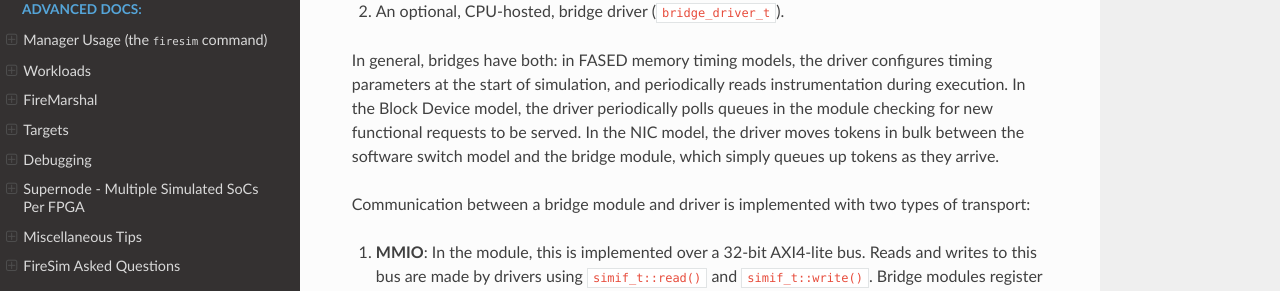
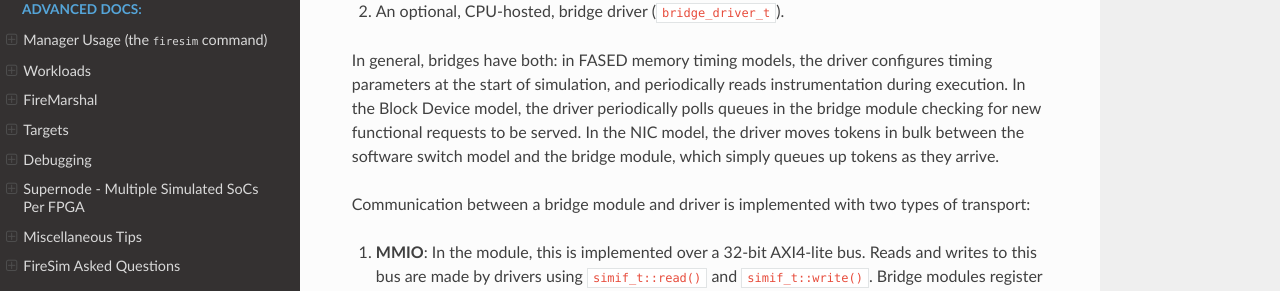
Before and after one commit to firesim/firesim, a Sphinx documentation site: the page built from docs/Golden-Gate/Bridges.rst, in a window 1280 px wide and 900 px high, scrolled down 2208 px. Shown: the part 207-498 px from the top of the window. Built offline with Sphinx 7.4.7 and the Read the Docs theme 2.0.0, drawn with Linux system fonts in a browser that asks for light colours.

Commit message:
Apply suggestions from code review
Co-Authored-By: alonamid <alonamid@eecs.berkeley.edu>

```diff
--- a/docs/Golden-Gate/Bridge-Walkthrough.rst
+++ b/docs/Golden-Gate/Bridge-Walkthrough.rst
@@ -25,7 +25,7 @@ Source code for the UART Bridge lives in the following memory locations:
 UART Bridge Target-Side Chisel
 ++++++++++++++++++++++++++++++
 The first order of business when designing a new bridge is to implement its
-target side. In the case of UART we've defined a Chiesl BlackBox extending Bridge.
+target side. In the case of UART we've defined a Chisel BlackBox extending Bridge.
 We'll instantiate this BlackBox and connect it to UART IO in the
 top-level of our chip.
 
--- a/docs/Golden-Gate/Bridges.rst
+++ b/docs/Golden-Gate/Bridges.rst
@@ -120,7 +120,7 @@ The host side of a bridge has two components:
 In general, bridges have both: in FASED memory timing
 models, the driver configures timing parameters at the start of
 simulation, and periodically reads instrumentation during execution.  In the
-Block Device model, the driver periodically polls queues in the module checking for
+Block Device model, the driver periodically polls queues in the bridge module checking for
 new functional requests to be served. In the NIC model, the driver moves
 tokens in bulk between the software switch model and the bridge module, which
 simply queues up tokens as they arrive.
```
Also changed, not shown: 1 other file.
